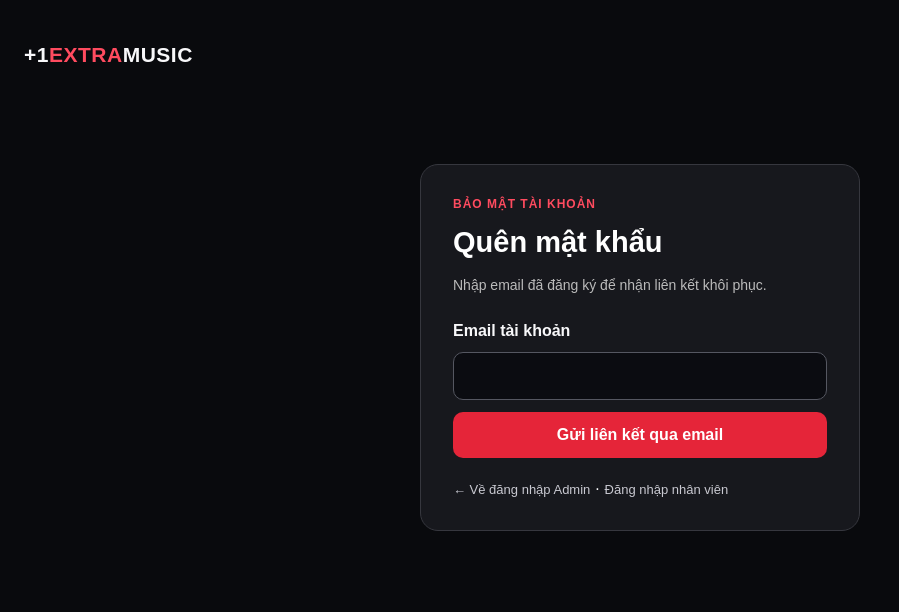
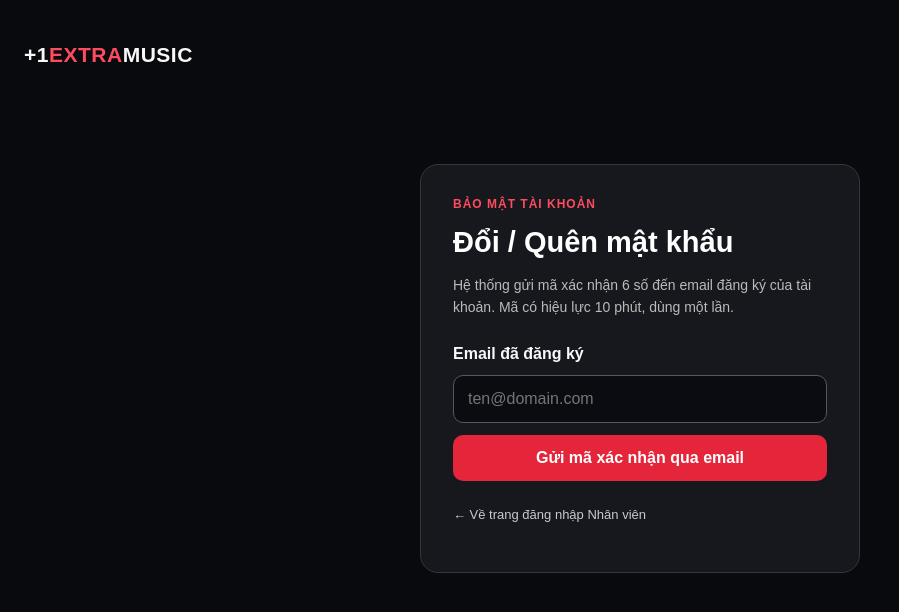
Before and after one commit to bm10dojerry-bot/extra-music-ticket, a Next.js app: page /reset-password in a window 1280 px wide. Shown: the top 612 px of the page, without its empty margins (0-899 px from the left). Built offline with nearby package versions, Linux system fonts and the light colour scheme.

Commit message:
Add six-digit email confirmation form for staff and admin password changes

```diff
--- a/app/reset-password/page.tsx
+++ b/app/reset-password/page.tsx
@@ -1,6 +1,73 @@
 "use client";
 import {useState} from "react";
-export default function ResetPassword(){const [email,setEmail]=useState(""),[password,setPassword]=useState(""),[confirm,setConfirm]=useState(""),[show,setShow]=useState(false),[message,setMessage]=useState(""),[error,setError]=useState(""),[busy,setBusy]=useState(false);
-const token=typeof window!=="undefined"?new URLSearchParams(window.location.search).get("token"):null;
-async function submit(e:React.FormEvent){e.preventDefault();setError("");setMessage("");if(token&&password!==confirm){setError("Hai mật khẩu không khớp.");return}setBusy(true);try{const r=await fetch(token?"/api/auth/reset-password":"/api/auth/forgot-password",{method:"POST",headers:{"Content-Type":"application/json"},body:JSON.stringify(token?{token,password}:{email})});const d=await r.json();if(!r.ok)throw Error(d.error||"Không thể thực hiện");setMessage(token?"Đã đặt lại mật khẩu. Bạn có thể đăng nhập.":d.message)}catch(e){setError(e instanceof Error?e.message:"Có lỗi xảy ra")}finally{setBusy(false)}}
-return <main className="admin-login-shell"><a href="/" className="logo">+1 <span>EXTRA</span> MUSIC</a><section className="admin-login-card"><div className="eyebrow">BẢO MẬT TÀI KHOẢN</div><h1>{token?"Đặt mật khẩu mới":"Quên mật khẩu"}</h1><p>{token?"Liên kết chỉ dùng một lần và có hiệu lực 15 phút.":"Nhập email đã đăng ký để nhận liên kết khôi phục."}</p><form onSubmit={submit}>{token?<><label>Mật khẩu mới</label><input required minLength={12} maxLength={128} type={show?"text":"password"} autoComplete="new-password" value={password} onChange={e=>setPassword(e.target.value)}/><label>Xác nhận mật khẩu</label><input required minLength={12} maxLength={128} type={show?"text":"password"} autoComplete="new-password" value={confirm} onChange={e=>setConfirm(e.target.value)}/><label style={{display:"flex",gap:8,alignItems:"center"}}><input type="checkbox" checked={show} onChange={e=>setShow(e.target.checked)} style={{width:18,height:18}}/> Hiện mật khẩu</label></>:<><label>Email tài khoản</label><input required type="email" autoComplete="email" value={email} onChange={e=>setEmail(e.target.value)}/></>}<button type="submit" disabled={busy}>{busy?"Đang xử lý...":token?"Lưu mật khẩu mới":"Gửi liên kết qua email"}</button></form>{error&&<p className="admin-login-error" role="alert">{error}</p>}{message&&<p role="status">{message}</p>}<a href="/admin">← Về đăng nhập Admin</a> · <a href="/staff">Đăng nhập nhân viên</a></section></main>}
+export default function ResetPassword(){
+ const [email,setEmail]=useState(""),[code,setCode]=useState(""),[password,setPassword]=useState(""),[confirm,setConfirm]=useState("");
+ const [requested,setRequested]=useState(false),[complete,setComplete]=useState(false),[show,setShow]=useState(false),[busy,setBusy]=useState(false);
+ const [message,setMessage]=useState(""),[error,setError]=useState("");
+ const params=typeof window==="undefined"?new URLSearchParams():new URLSearchParams(window.location.search);
+ const token=params.get("token");
+ const section=params.get("from")||"staff";
+ const loginHref=section==="sale"?"https://sale.iextra.net":section==="checkin"?"https://checkin.iextra.net":section==="admin"?"https://admin.iextra.net":"https://iextra.net/staff";
+ const loginLabel=section==="sale"?"Sale":section==="checkin"?"Check-in":section==="admin"?"Admin":"Nhân viên";
+ async function requestCode(e?:React.FormEvent){
+  e?.preventDefault();
+  setBusy(true);setError("");setMessage("");
+  try{
+   const r=await fetch("/api/auth/forgot-password",{method:"POST",headers:{"Content-Type":"application/json"},body:JSON.stringify({email:email.trim()})});
+   const d=await r.json();if(!r.ok)throw Error(d.error||"Không gửi được mã.");
+   setRequested(true);setMessage(d.message||"Nếu email đã đăng ký, mã xác nhận sẽ được gửi đến hộp thư.");
+  }catch(e){setError(e instanceof Error?e.message:"Không gửi được mã xác nhận.")}
+  finally{setBusy(false)}
+ }
+ async function reset(e:React.FormEvent){
+  e.preventDefault();setBusy(true);setError("");setMessage("");
+  if(password!==confirm){setError("Hai mật khẩu mới không khớp.");setBusy(false);return}
+  if(!token&&!/^\d{6}$/.test(code)){setError("Vui lòng nhập đúng 6 chữ số xác nhận từ email.");setBusy(false);return}
+  try{
+   const r=await fetch("/api/auth/reset-password",{method:"POST",headers:{"Content-Type":"application/json"},
+    body:JSON.stringify(token?{token,password}:{email:email.trim(),code,password})});
+   const d=await r.json();if(!r.ok)throw Error(d.error||"Không thể thay đổi mật khẩu.");
+   setComplete(true);setPassword("");setConfirm("");setCode("");
+   setMessage("Mật khẩu đã được cập nhật thành công. Vui lòng đăng nhập lại bằng mật khẩu mới.");
+  }catch(e){setError(e instanceof Error?e.message:"Không thể thay đổi mật khẩu.")}
+  finally{setBusy(false)}
+ }
+ const settingPassword=Boolean(token||requested);
+ return <main className="admin-login-shell">
+  <a href="https://iextra.net" className="logo">+1 <span>EXTRA</span> MUSIC</a>
+  <section className="admin-login-card">
+   <div className="eyebrow">BẢO MẬT TÀI KHOẢN</div>
+   <h1>Đổi / Quên mật khẩu</h1>
+   <p>{token?"Thiết lập lại mật khẩu bằng liên kết khôi phục.":complete?"Mật khẩu mới đã được lưu.":"Hệ thống gửi mã xác nhận 6 số đến email đăng ký của tài khoản. Mã có hiệu lực 10 phút, dùng một lần."}</p>
+   {error&&<p role="alert" className="admin-login-error">{error}</p>}
+   {message&&<p role="status" style={{color:"#86efac",lineHeight:1.6}}>{message}</p>}
+   {complete?
+    <a href={loginHref} style={{display:"block",padding:13,background:"#c53d46",borderRadius:8,color:"#fff",textAlign:"center",textDecoration:"none",fontWeight:700}}>Đăng nhập {loginLabel}</a>
+   :!settingPassword?
+    <form onSubmit={requestCode}>
+     <label htmlFor="reset-email">Email đã đăng ký</label>
+     <input id="reset-email" required type="email" autoComplete="email" value={email} onChange={e=>setEmail(e.target.value)} placeholder="ten@domain.com" />
+     <button type="submit" disabled={busy}>{busy?"Đang gửi...":"Gửi mã xác nhận qua email"}</button>
+    </form>
+   :
+    <form onSubmit={reset}>
+     {!token&&<>
+      <label htmlFor="reset-code-email">Email tài khoản</label>
+      <input id="reset-code-email" type="email" required readOnly value={email} autoComplete="email"/>
+      <label htmlFor="reset-code">Mã xác nhận 6 số</label>
+      <input id="reset-code" required inputMode="numeric" pattern="[0-9]{6}" maxLength={6} autoComplete="one-time-code" value={code} onChange={e=>setCode(e.target.value.replace(/\D/g,"").slice(0,6))} placeholder="000000" style={{fontSize:22,letterSpacing:5,fontWeight:700,textAlign:"center"}}/>
+     </>}
+     <label htmlFor="reset-new-pass">Mật khẩu mới (từ 12 ký tự)</label>
+     <input id="reset-new-pass" type={show?"text":"password"} required minLength={12} maxLength={128} autoComplete="new-password" value={password} onChange={e=>setPassword(e.target.value)}/>
+     <label htmlFor="reset-confirm-pass">Nhập lại mật khẩu mới</label>
+     <input id="reset-confirm-pass" type={show?"text":"password"} required minLength={12} maxLength={128} autoComplete="new-password" value={confirm} onChange={e=>setConfirm(e.target.value)}/>
+     <label style={{display:"flex",alignItems:"center",gap:8,margin:"10px 0"}}><input type="checkbox" checked={show} onChange={e=>setShow(e.target.checked)} style={{width:18,height:18}}/> Hiện mật khẩu</label>
+     <button type="submit" disabled={busy}>{busy?"Đang xác minh...":"Xác nhận mã & lưu mật khẩu"}</button>
+     {!token&&<p style={{fontSize:13,color:"#b7c0cc",lineHeight:1.6}}>Không nhận được mã? Kiểm tra thư mục Spam. Chỉ gửi lại sau ít nhất 60 giây. Tối đa 5 yêu cầu/giờ và 5 lần thử mỗi mã.</p>}
+     {!token&&<button type="button" disabled={busy} onClick={()=>void requestCode()} style={{background:"#30343d",border:"1px solid #606875",marginTop:4}}>Gửi lại mã</button>}
+    </form>
+   }
+   <p style={{marginTop:18}}><a href={loginHref}>← Về trang đăng nhập {loginLabel}</a></p>
+  </section>
+ </main>;
+}
```
